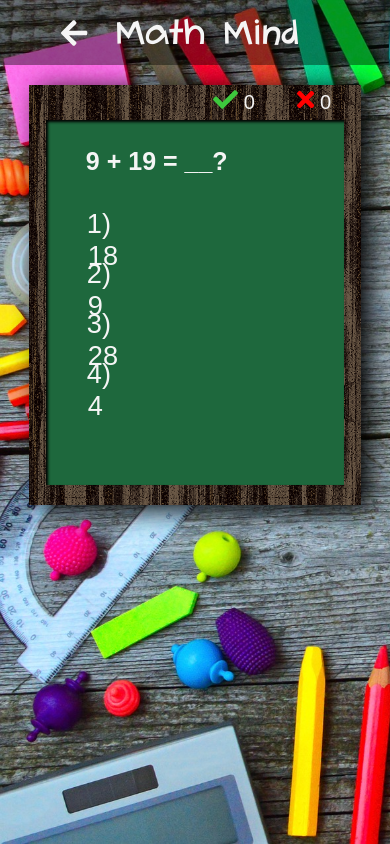
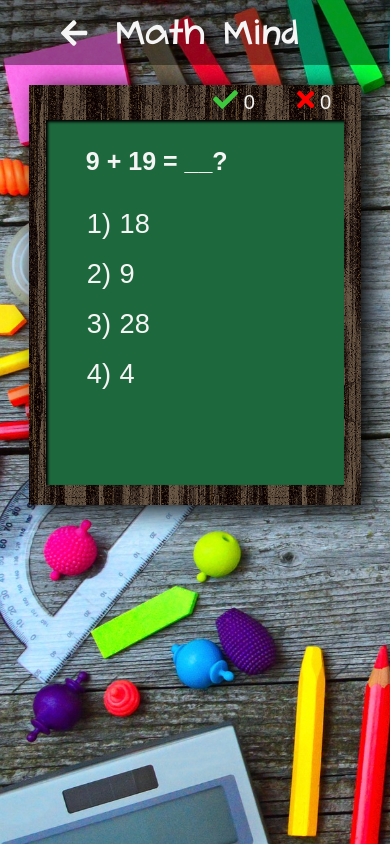
Before and after one commit to bbatal/kidsMath, an Angular app: page /addition in a window 390 px wide. Built offline with nearby package versions, Linux system fonts and the light colour scheme.

Commit message:
fixed mobile padding on anchor elements

```diff
--- a/src/app/addition/addition.component.scss
+++ b/src/app/addition/addition.component.scss
@@ -200,7 +200,7 @@
     }
 
     .Answers a {
-        padding-right: 95%;
+        padding-right: 55%;
     }
 
     .Answers {
--- a/src/app/multiply/multiply.component.scss
+++ b/src/app/multiply/multiply.component.scss
@@ -202,7 +202,7 @@
     }
 
     .Answers a {
-        padding-right: 95%;
+        padding-right: 55%;
     }
 
     .Answers {
--- a/src/app/subtraction/subtraction.component.scss
+++ b/src/app/subtraction/subtraction.component.scss
@@ -203,7 +203,7 @@
     }
 
     .Answers a {
-        padding-right: 95%;
+        padding-right: 55%;
     }
 
     .Answers {
```
